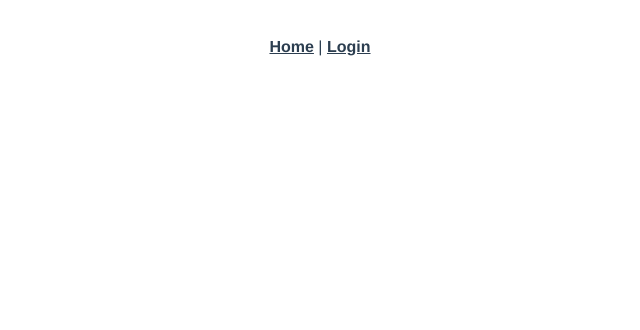
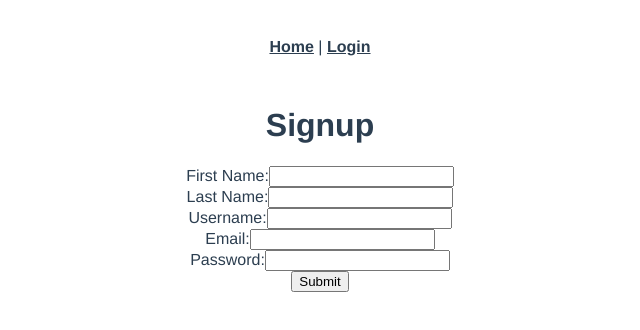
Before and after one commit to pjonasson/capstone_project_frontend, a Vue app: page /signup in a window 1280 px wide. Shown: the top 330 px of the page, without its empty margins (320-960 px from the left). Built offline with nearby package versions, Linux system fonts and the light colour scheme.

Commit message:
Added signup page

```diff
--- a/src/router/index.js
+++ b/src/router/index.js
@@ -4,6 +4,7 @@ import Home from "../views/Home.vue";
 import Login from "../views/Login.vue";
 import GenerateWorkout from "../views/GenerateWorkout.vue";
 import Workout from "../views/Workout.vue";
+import Signup from "../views/Signup.vue";
 
 Vue.use(VueRouter);
 
@@ -28,6 +29,11 @@ const routes = [
     name: "Workout",
     component: Workout,
   },
+  {
+    path: "/signup",
+    name: "Signup",
+    component: Signup,
+  },
 ];
 
 const router = new VueRouter({
--- /dev/null
+++ b/src/views/Signup.vue
@@ -0,0 +1,73 @@
+<template>
+  <div class="signup">
+    <form v-on:submit.prevent="submit()" autocomplete="off">
+      <h1>Signup</h1>
+      <ul>
+        <li v-for="error in errors" v-bind:key="error">{{ error }}</li>
+      </ul>
+      <div>
+        <label>First Name:</label>
+        <input type="text" v-model="newUserParams.first_name" />
+        <small v-if="newUserParams.first_name.length > 20">Must be fewer than 20 Characters</small>
+      </div>
+      <div>
+        <label>Last Name:</label>
+        <input type="text" v-model="newUserParams.last_name" />
+        <small v-if="newUserParams.last_name.length > 20">Must be fewer than 20 Characters</small>
+      </div>
+      <div>
+        <label>Username:</label>
+        <input type="text" v-model="newUserParams.username" />
+        <small v-if="newUserParams.username.length > 20">Must be fewer than 20 Characters</small>
+      </div>
+      <div>
+        <label>Email:</label>
+        <input type="email" autocomplete="off" v-model="newUserParams.email" />
+      </div>
+      <div>
+        <label>Password:</label>
+        <input type="password" v-model="newUserParams.password" />
+      </div>
+      <div v-if="newUserParams.password.length > 6">
+        <label>Password confirmation:</label>
+        <input type="password" v-model="newUserParams.password_confirmation" />
+      </div>
+      <input type="submit" value="Submit" />
+    </form>
+  </div>
+</template>
+
+<script>
+import axios from "axios";
+
+export default {
+  data: function () {
+    return {
+      newUserParams: {
+        first_name: "",
+        last_name: "",
+        username: "",
+        email: "",
+        password: "",
+        password_confirmation: "",
+      },
+      errors: [],
+    };
+  },
+  methods: {
+    submit: function () {
+      axios
+        .post("/users", this.newUserParams)
+        .then((response) => {
+          console.log(response.data);
+          this.$parent.flashMessage = "New User Created";
+
+          this.$router.push("/login");
+        })
+        .catch((error) => {
+          this.errors = error.response.data.errors;
+        });
+    },
+  },
+};
+</script>
```
